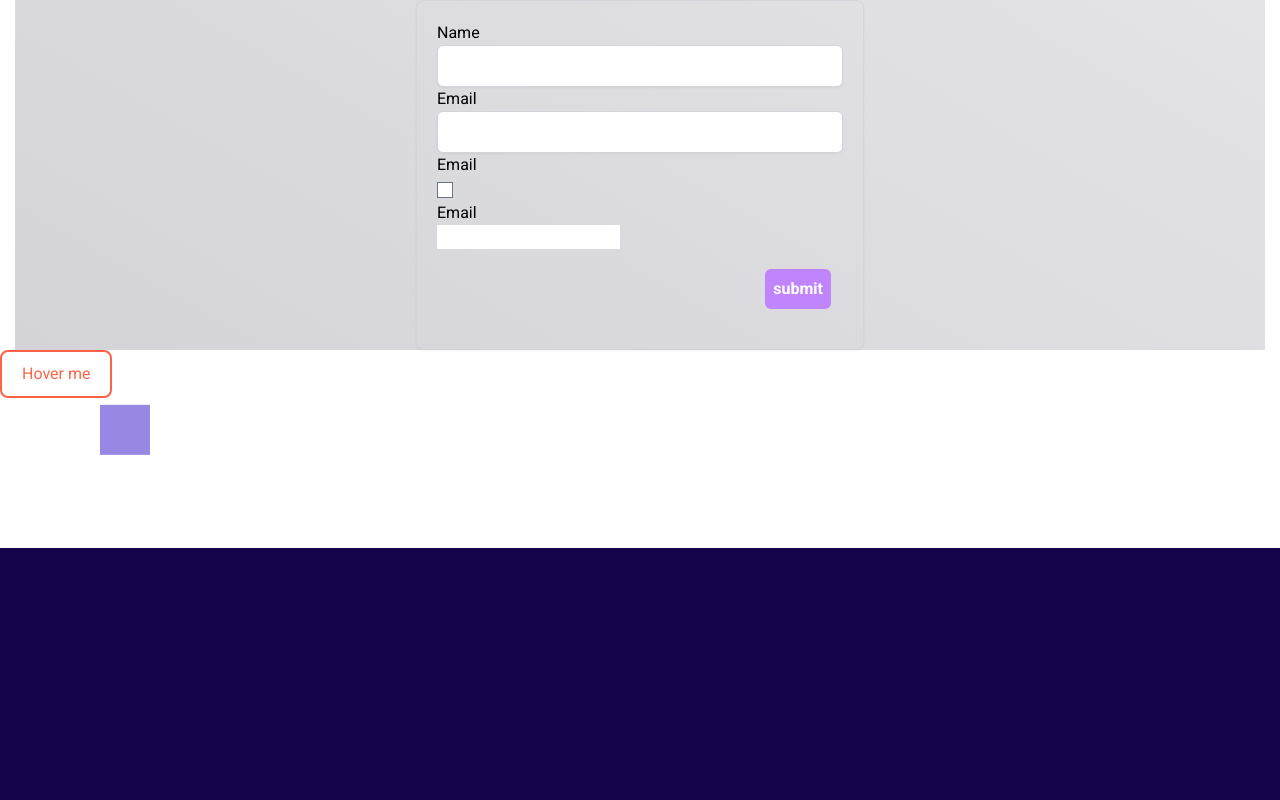
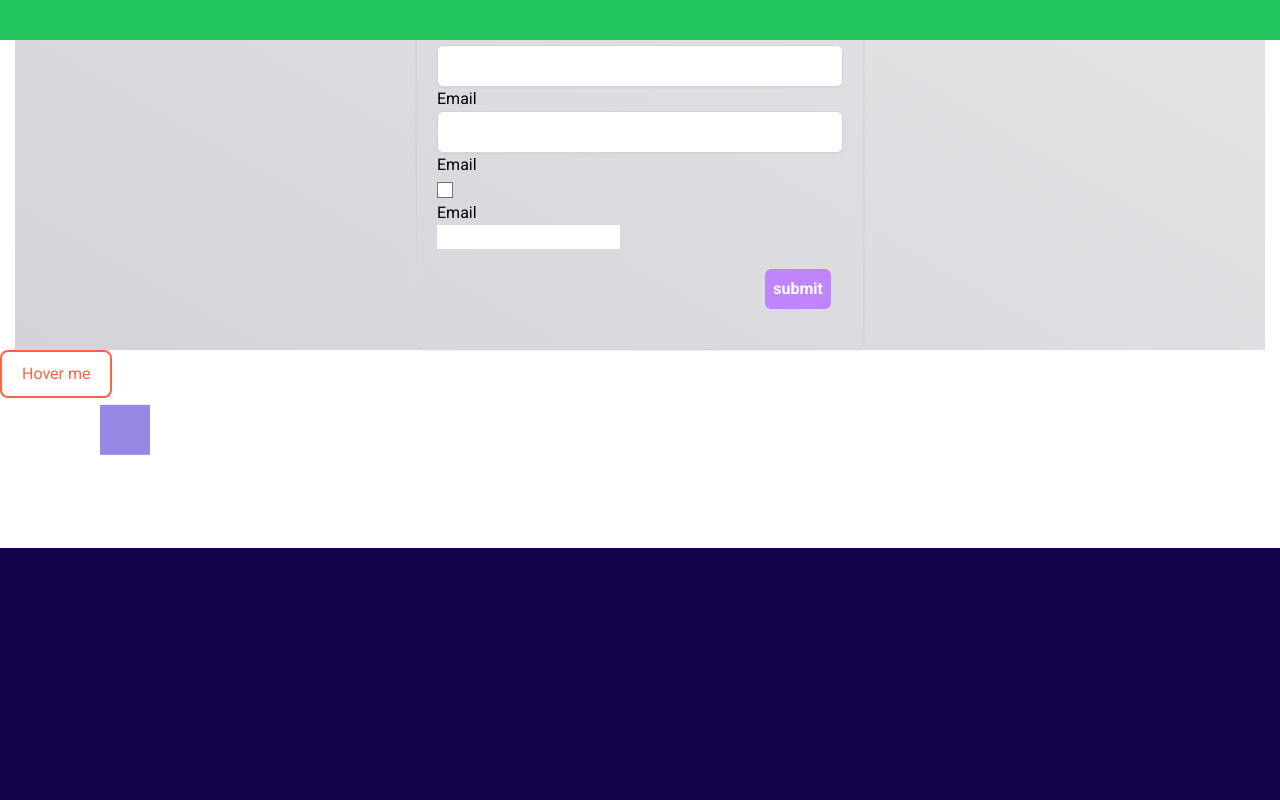
Before and after one commit to Shakil53/react-reusable-components, a React (Vite) app: page / in a window 1280 px wide. Shown: the top 800 px of the page. Built offline with nearby package versions, Linux system fonts and the light colour scheme.

Commit message:
useScroll

```diff
--- a/src/App.tsx
+++ b/src/App.tsx
@@ -16,6 +16,7 @@ import UseCyclehook from "./components/FramerMotionHooks/UseCyclehook";
 import UseRefFramerMotion from "./components/FramerMotionHooks/UseRefFramerMotion";
 import UseTransformFramerMotion from "./components/FramerMotionHooks/UseTransformFramerMotion";
 import UseMotionValue from "./components/FramerMotionHooks/UseMotionValue";
+import UseScroll from "./components/FramerMotionHooks/UseScroll";
 
 
 function App() {
@@ -63,6 +64,7 @@ function App() {
       <UseRefFramerMotion></UseRefFramerMotion>
       <UseTransformFramerMotion></UseTransformFramerMotion>
       <UseMotionValue></UseMotionValue>
+      <UseScroll></UseScroll>
     </>
   )
 }
--- /dev/null
+++ b/src/components/FramerMotionHooks/UseScroll.tsx
@@ -0,0 +1,17 @@
+import { motion, useScroll } from "framer-motion";
+
+
+const UseScroll = () => {
+
+    const {  scrollYProgress } = useScroll();
+
+    return (
+        <motion.div className="h-10 w-full fixed top-0 bg-green-500"
+        style={{scaleX: scrollYProgress}}
+        >
+
+        </motion.div>
+    );
+};
+
+export default UseScroll;
```
